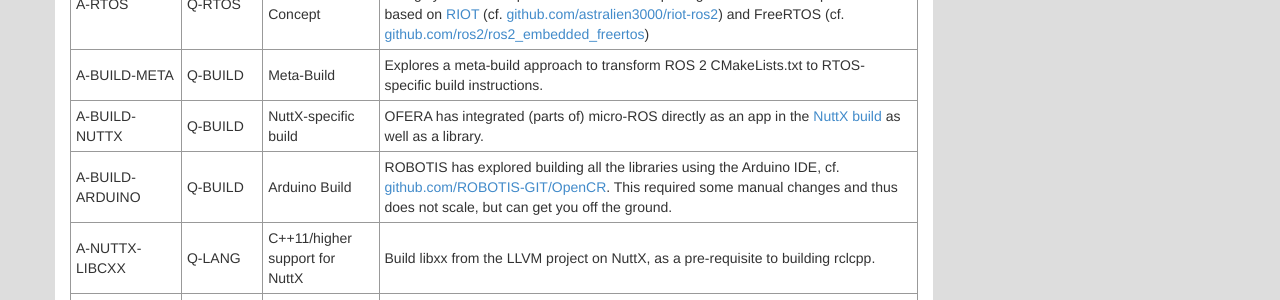
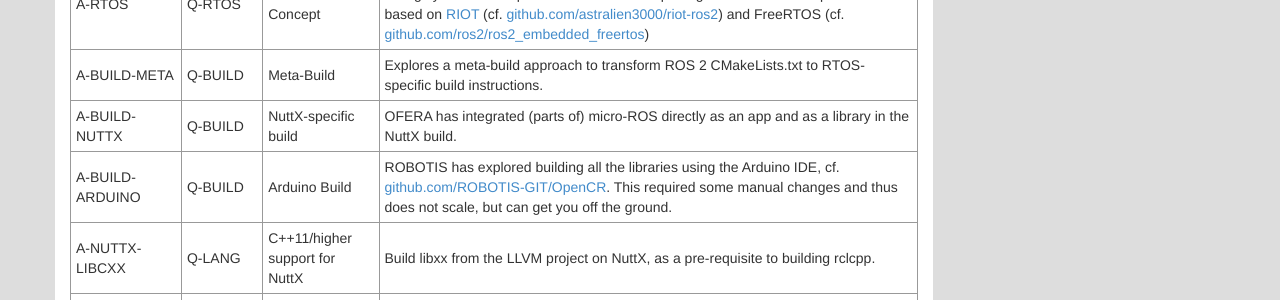
Before and after one commit to ros2/design, a Jekyll site: the page built from articles/embedded.md, in a window 1280 px wide and 900 px high, scrolled down 1859 px. Shown: the part 152-452 px from the top of the window. Built offline with Jekyll 4.4.1, drawn with Linux system fonts in a browser that asks for light colours; nearby versions of some CDN libraries.

Commit message:
Fix issue with URL

```diff
--- a/articles/embedded.md
+++ b/articles/embedded.md
@@ -65,7 +65,7 @@ To answer these questions, the OFERA EU project as well as several others have a
 |-----|------------------|--------|-------------|
 | A-RTOS | Q-RTOS | RTOS Proof-of-Concept | Provide a proof-of-concept RTOS. In the OFERA project, we chose [NuttX](http://nuttx.org/), because it is largely POSIX compatible and thus eases porting. There are also experiments based on [RIOT](https://www.riot-os.org/) (cf. [github.com/astralien3000/riot-ros2](https://github.com/astralien3000/riot-ros2)) and FreeRTOS (cf. [github.com/ros2/ros2_embedded_freertos](https://github.com/ros2/ros2_embedded_freertos)) |
 | A-BUILD-META | Q-BUILD | Meta-Build | Explores a meta-build approach to transform ROS 2 CMakeLists.txt to RTOS-specific build instructions. |
-| A-BUILD-NUTTX | Q-BUILD | NuttX-specific build | OFERA has integrated (parts of) micro-ROS directly as an app in the [NuttX build](https://github.com/ROBOTIS-GIT/OpenCR/tree/feature-ROS2-micrortps/arduino/opencr_arduino/opencr/libraries/ROS2) as well as a library. |
+| A-BUILD-NUTTX | Q-BUILD | NuttX-specific build | OFERA has integrated (parts of) micro-ROS directly as an app and as a library in the NuttX build. |
 | A-BUILD-ARDUINO | Q-BUILD | Arduino Build | ROBOTIS has explored building all the libraries using the Arduino IDE, cf. [github.com/ROBOTIS-GIT/OpenCR](https://github.com/ROBOTIS-GIT/OpenCR/tree/feature-ros2-micrortps). This required some manual changes and thus does not scale, but can get you off the ground. |
 | A-NUTTX-LIBCXX | Q-LANG | C++11/higher support for NuttX | Build libxx from the LLVM project on NuttX, as a pre-requisite to building rclcpp. |
 | A-PERF-RCLCPP-RESOURCE | Q-PERF | Determine resource use of rclcpp | |
```
